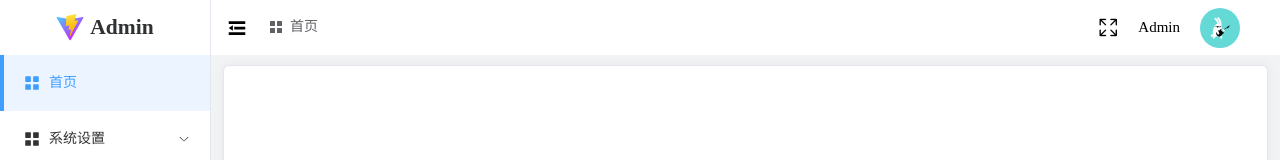
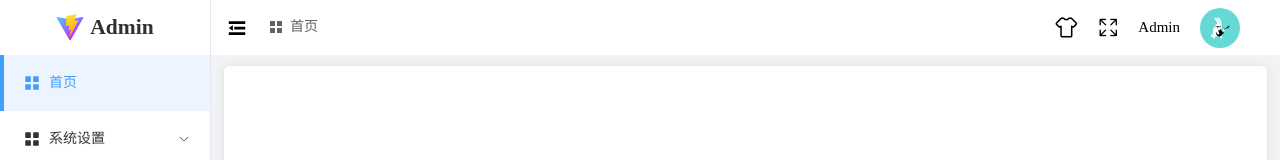
Before and after one commit to Bug-codergb/gb-admin, a Vue app in the folder client/: page /#/home/index in a window 1280 px wide. Shown: the top 160 px of the page. Built offline with nearby package versions, Linux system fonts and the light colour scheme.

Commit message:
主题弹窗

```diff
--- a/client/package.json
+++ b/client/package.json
@@ -4,6 +4,7 @@
     "@vitejs/plugin-vue-jsx": "^3.1.0",
     "axios": "^1.6.8",
     "element-plus": "^2.6.3",
+    "mitt": "^3.0.1",
     "nprogress": "^0.2.0",
     "pinia": "^2.1.7",
     "rollup-plugin-visualizer": "^5.12.0",
--- a/client/src/layouts/components/Header/ToolBarRight.vue
+++ b/client/src/layouts/components/Header/ToolBarRight.vue
@@ -1,15 +1,17 @@
 <script setup>
 import Fullscreen from "./components/Fullscreen.vue";
+import ThemeSetting from "./components/ThemeSetting.vue";
 import Avatar from "./components/Avatar.vue";
 </script>
 
 <template>
   <div class="tool-bar-ri">
     <div class="header-icon">
-      <Fullscreen/>
+      <ThemeSetting id="themeSetting" />
+      <Fullscreen />
     </div>
     <span class="username">Admin</span>
-    <Avatar/>
+    <Avatar />
   </div>
 </template>
 
--- /dev/null
+++ b/client/src/layouts/components/Header/components/ThemeSetting.vue
@@ -0,0 +1,11 @@
+<template>
+  <div class="theme-setting">
+    <i :class="'iconfont icon-zhuti'" class="toolBar-icon" @click="openDrawer"></i>
+  </div>
+</template>
+<script setup lang="js">
+import mittBus from "@/utils/mittBus";
+const openDrawer = () => {
+  mittBus.emit("openThemeDrawer");
+};
+</script>
--- /dev/null
+++ b/client/src/layouts/components/ThemeDrawer/index.vue
@@ -0,0 +1,10 @@
+<template>
+  <el-drawer v-model="drawerVisible" title="布局设置" size="290px"></el-drawer>
+</template>
+<script setup>
+import { ref } from "vue";
+import mittBus from "@/utils/mittBus";
+
+const drawerVisible = ref(false);
+mittBus.on("openThemeDrawer", () => ((drawerVisible.value = true), console.log(12)));
+</script>
--- a/client/src/layouts/index.vue
+++ b/client/src/layouts/index.vue
@@ -1,6 +1,8 @@
 <template>
   <component :is="LayoutVerical" />
+  <ThemeDrawer />
 </template>
 <script setup>
 import LayoutVerical from "./LayoutVerical/index.vue";
+import ThemeDrawer from "./components/ThemeDrawer/index.vue";
 </script>
--- a/client/src/styles/element.scss
+++ b/client/src/styles/element.scss
@@ -124,7 +124,7 @@
       display: flex;
       flex-wrap: wrap;
       gap: 15px 12px;
-      margin-bottom: 15px;
+      margin-bottom: 0;
       .el-button:not(.el-input .el-button) {
         margin-left: 0;
       }
@@ -162,11 +162,8 @@
         }
       }
     }
-
-    // 设置 el-table 中 header 文字不换行，并省略
     .el-table__header .el-table__cell > .cell {
-      // white-space: nowrap;white-space
-      white-space: wrap;
+      white-space: nowrap;
     }
 
     // 解决表格数据为空时样式不居中问题(仅在element-plus中)
--- /dev/null
+++ b/client/src/utils/mittBus.js
@@ -0,0 +1,5 @@
+import mitt from "mitt";
+
+const mittBus = mitt();
+
+export default mittBus;
```
Also changed, not shown: 1 other file (tests, documents, lock files or other folders).
